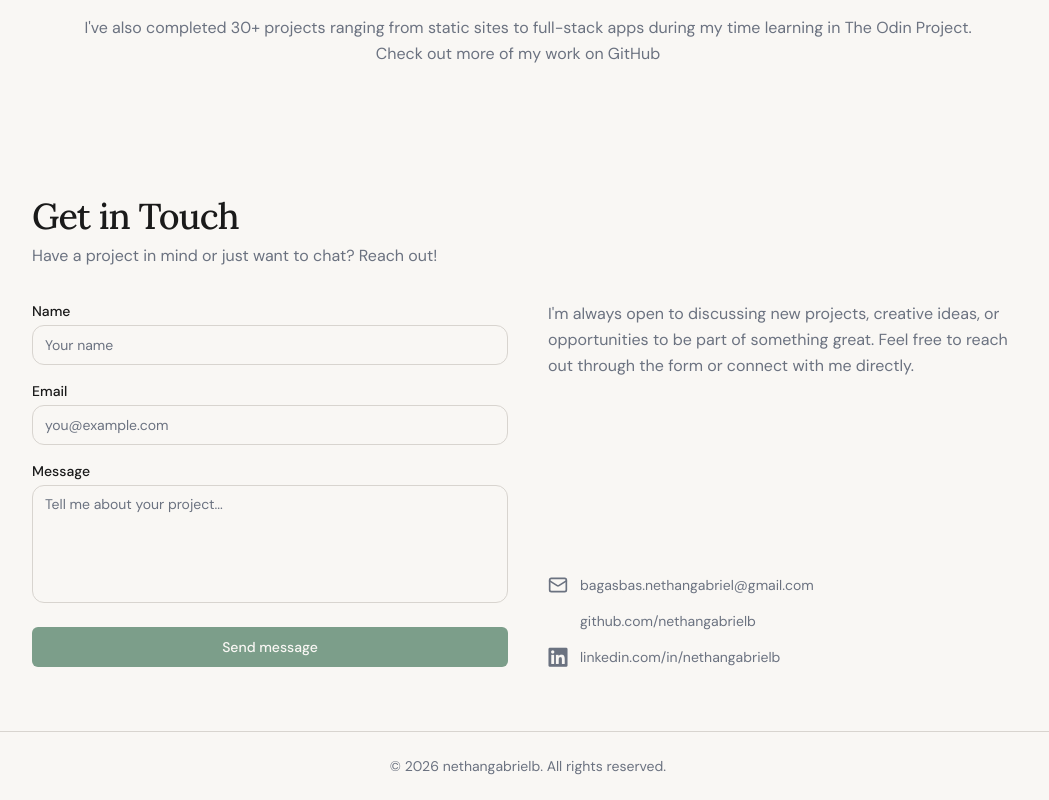
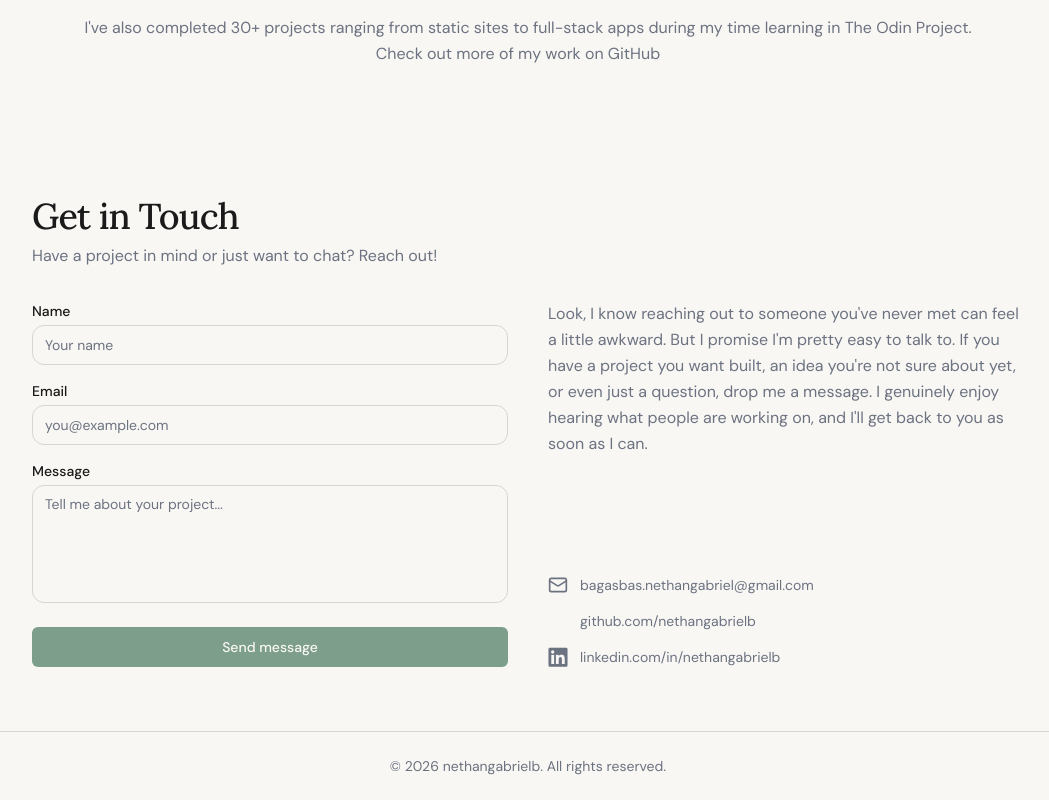
Before and after one commit to nethangabrielb/personal-website, a React (Vite) app: page / in a window 1280 px wide. Shown: the part 2812-3612 px from the top of the page, without its empty margins (112-1161 px from the left). Built offline with nearby package versions, Linux system fonts and the light colour scheme; some icons are missing.

Commit message:
refactor: update contact section description with a more approachable tone

```diff
--- a/src/components/sections/Contact.tsx
+++ b/src/components/sections/Contact.tsx
@@ -66,9 +66,7 @@ export const Contact = () => {
           <div className="flex flex-col justify-between">
             <div>
               <p className="text-muted-foreground leading-relaxed">
-                I'm always open to discussing new projects, creative ideas, or
-                opportunities to be part of something great. Feel free to reach
-                out through the form or connect with me directly.
+                Look, I know reaching out to someone you've never met can feel a little awkward. But I promise I'm pretty easy to talk to. If you have a project you want built, an idea you're not sure about yet, or even just a question, drop me a message. I genuinely enjoy hearing what people are working on, and I'll get back to you as soon as I can.
               </p>
             </div>
 
```
